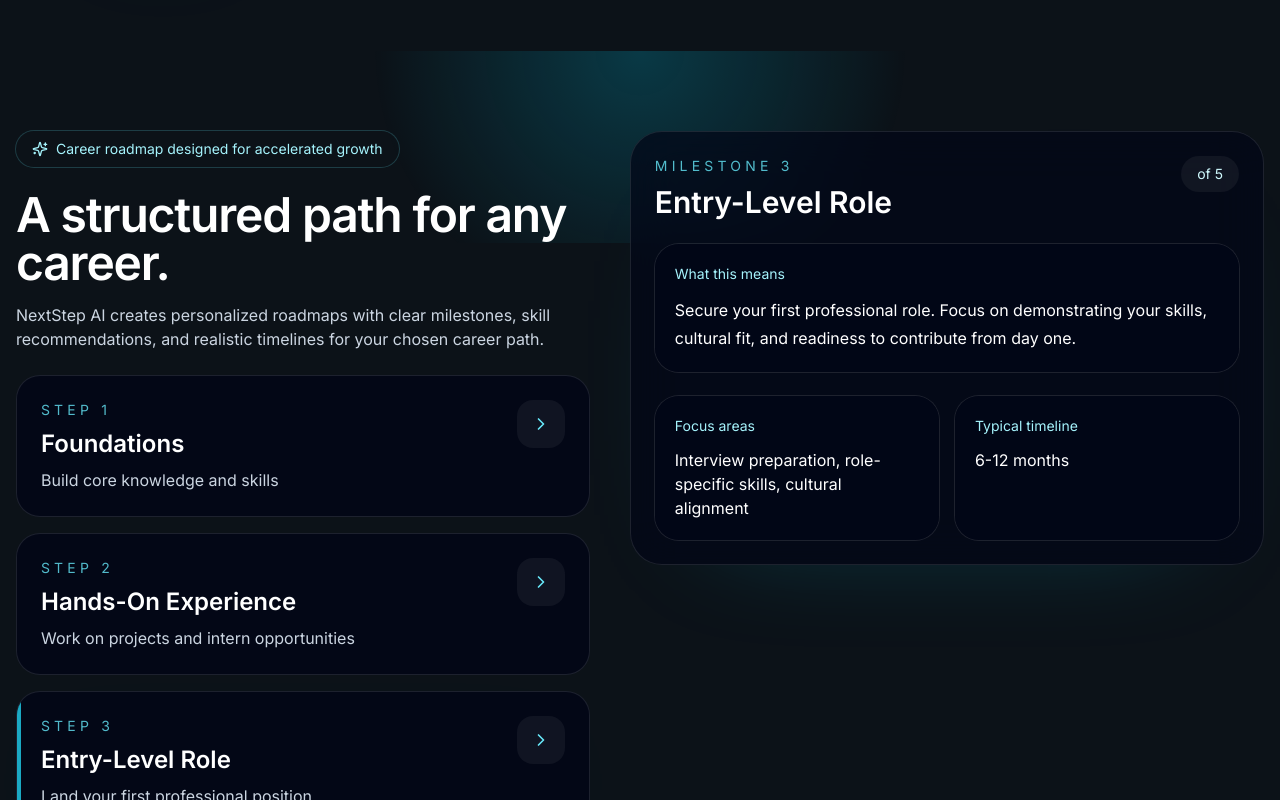
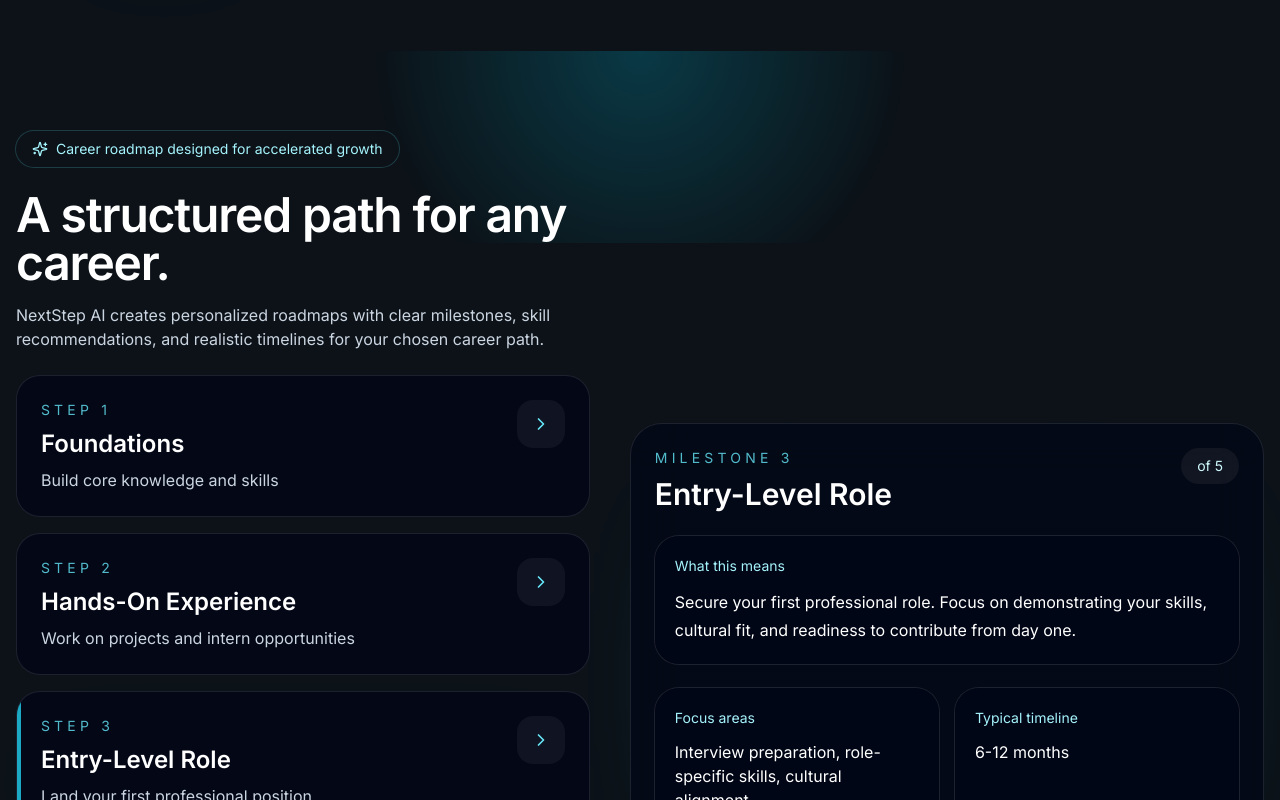
Before and after one commit to Devinbedi22/CareerLens_AI, a Next.js app: page / in a window 1280 px wide. Shown: the part 2240-3040 px from the top of the page. Built offline with nearby package versions, Linux system fonts and the light colour scheme; no server answers.

Commit message:
Center roadmap milestone card

```diff
--- a/components/sections/roadmap.jsx
+++ b/components/sections/roadmap.jsx
@@ -86,7 +86,7 @@ export default function RoadmapSection() {
             initial={{ opacity: 0, x: 40 }}
             animate={{ opacity: 1, x: 0 }}
             transition={{ duration: 0.7 }}
-            className="glass-card border-cyan-300/10 p-6 shadow-cyan-500/10 h-fit"
+            className="glass-card border-cyan-300/10 p-6 shadow-cyan-500/10 h-fit lg:self-center"
           >
             <div className="space-y-6">
               <div className="flex items-start justify-between gap-4">
```
